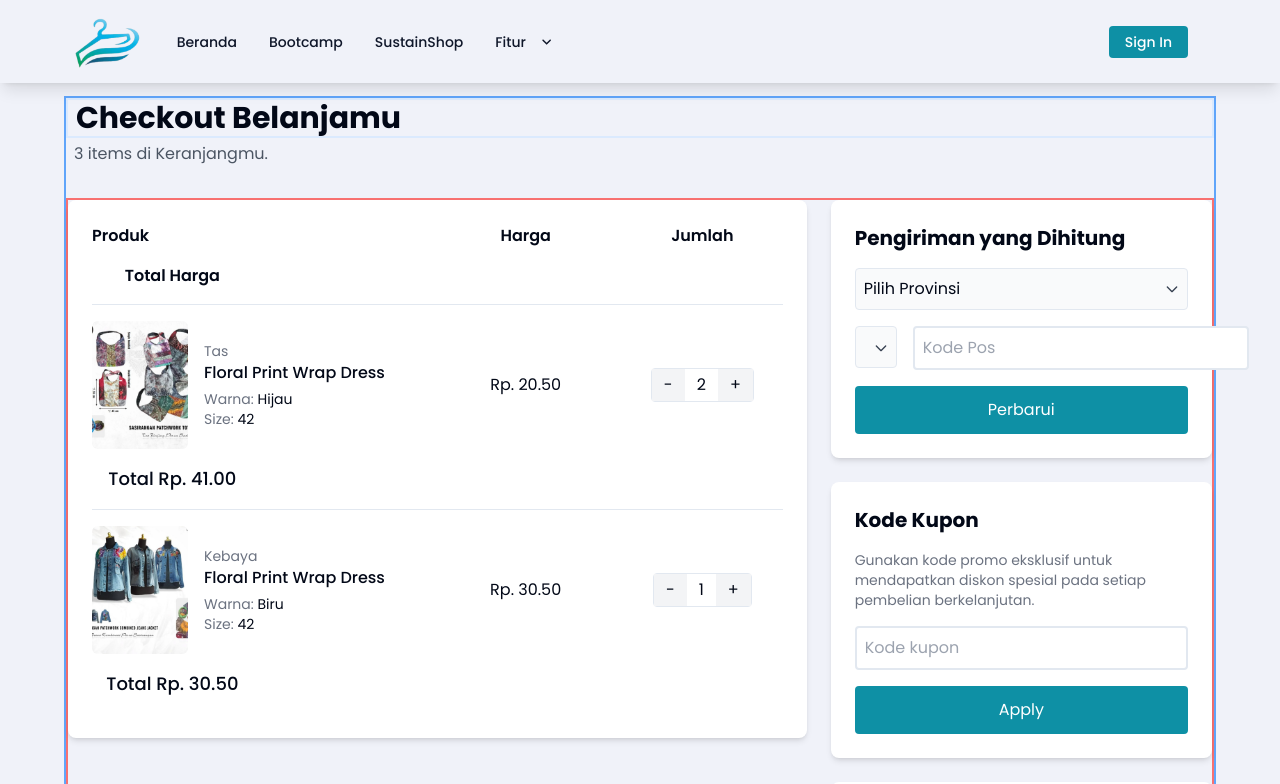
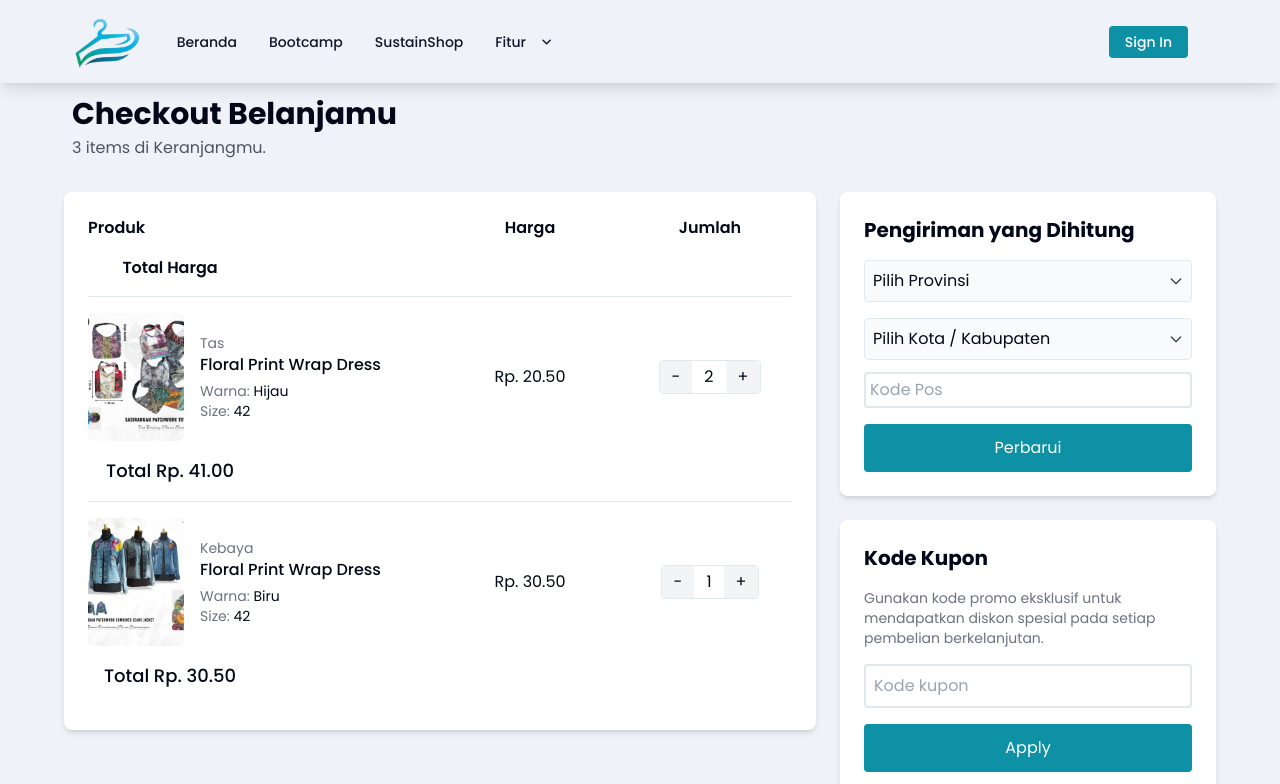
Before and after one commit to HamkaZainulArdhi/Fashion-Web, a Next.js app: page /checkout in a window 1280 px wide. Shown: the top 784 px of the page. Built offline with nearby package versions, Linux system fonts and the light colour scheme.

Commit message:
vercel part 3

```diff
--- a/src/components/ecommerce/checkout/cart.tsx
+++ b/src/components/ecommerce/checkout/cart.tsx
@@ -107,11 +107,11 @@ const ShoppingCart: React.FC = () => {
 
   return (
     <div className=" py-24">
-      <div className="max-w-6xl border-2 border-blue-400 mx-auto">
-        <h1 className="text-3xl border-2 border-blue-100 pl-2 font-bold mb-1">Checkout Belanjamu</h1>
+      <div className="max-w-6xl mx-auto">
+        <h1 className="text-3xl pl-2 font-bold mb-1">Checkout Belanjamu</h1>
         <p className="text-gray-600 pl-2 mb-8">{cartItems.reduce((total, item) => total + item.quantity, 0)} items di Keranjangmu.</p>
 
-        <div className="flex flex-col border-2 border-red-400 lg:flex-row gap-6">
+        <div className="flex flex-col lg:flex-row gap-6">
           {/* Left side - Cart items */}
           <div className="lg:w-2/3 bg-white rounded-lg shadow-md h-1/3 p-6">
             <h2 className="sr-only">Product List</h2>
--- a/src/components/ecommerce/checkout/sidenav.tsx
+++ b/src/components/ecommerce/checkout/sidenav.tsx
@@ -62,7 +62,7 @@ export const SideNav: React.FC<SideNavProps> = ({ cartSubtotal, discount }) => {
           </div>
         </div>
 
-        <div className="flex gap-4">
+        <div className="flex flex-wrap gap-3">
           <div className="flex-1 relative">
             <select
               className="w-full p-2 border rounded bg-gray-50 appearance-none pr-8"
@@ -93,7 +93,7 @@ export const SideNav: React.FC<SideNavProps> = ({ cartSubtotal, discount }) => {
           <input
             type="text"
             placeholder="Kode Pos"
-            className="flex-1 p-2 border-2 rounded bg-white"
+            className="flex max-w-sm p-1 border-2 rounded bg-white"
             value={KodePos}
             onChange={(e) => setKodePos(e.target.value)}
           />
```
